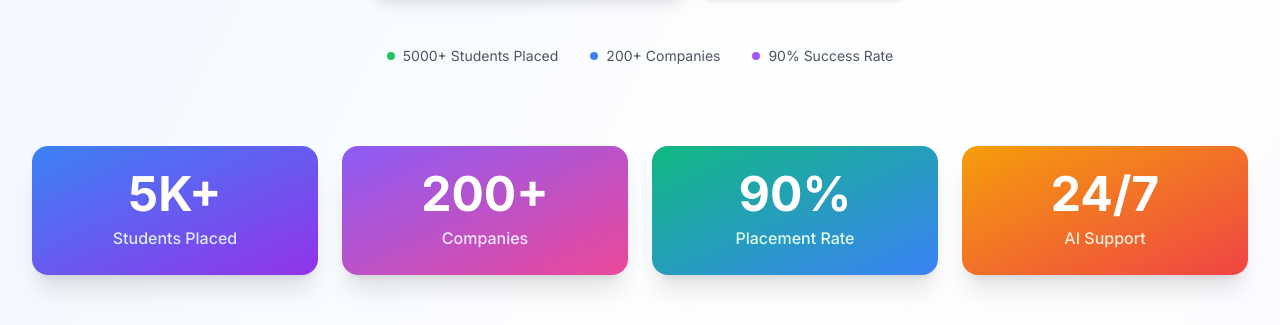
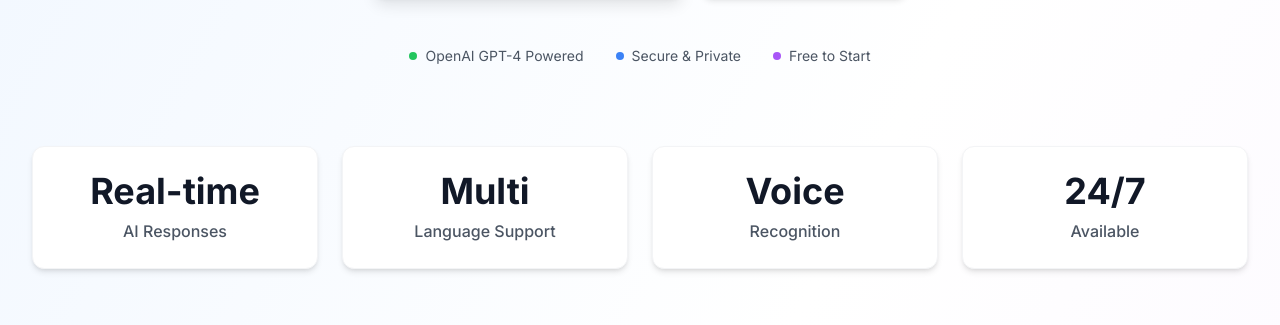
Before and after one commit to samarthchavda/AI-STUDENT-ASSISTANT, a React (Vite) app in the folder frontend/: page / in a window 1280 px wide. Shown: the part 594-919 px from the top of the page. Built offline with nearby package versions, Linux system fonts and the light colour scheme; no server answers.

Commit message:
Update HomePage with real data and ProfilePage with actual user activity stats

```diff
--- a/frontend/src/api/client.ts
+++ b/frontend/src/api/client.ts
@@ -200,4 +200,23 @@ export const userAPI = {
 
   updateProgress: (data: any) =>
     api.post('/user/progress', data),
+
+  getChatHistory: (limit: number = 50) =>
+    api.get(`/chat/history?limit=${limit}`),
+
+  getUserStats: async () => {
+    const history = await api.get('/chat/history?limit=1000')
+    const messages = history.data.history || []
+
+    // Calculate stats from chat history
+    const userMessages = messages.filter((m: any) => m.role === 'user')
+    const totalSessions = Math.ceil(userMessages.length / 10) // Approximate sessions
+
+    return {
+      chatSessions: totalSessions,
+      totalMessages: messages.length,
+      questionsAsked: userMessages.length,
+      lastActive: messages.length > 0 ? messages[0].timestamp : null
+    }
+  },
 }
--- a/frontend/src/pages/HomePage.tsx
+++ b/frontend/src/pages/HomePage.tsx
@@ -53,37 +53,37 @@ export default function HomePage() {
           {/* Trust Badges */}
           <div className="mt-12 flex items-center justify-center gap-8 flex-wrap text-sm text-gray-600">
             <div className="flex items-center gap-2">
-              <div className="w-2 h-2 bg-green-500 rounded-full animate-pulse"></div>
-              <span>5000+ Students Placed</span>
+              <div className="w-2 h-2 bg-green-500 rounded-full"></div>
+              <span>OpenAI GPT-4 Powered</span>
             </div>
             <div className="flex items-center gap-2">
-              <div className="w-2 h-2 bg-blue-500 rounded-full animate-pulse"></div>
-              <span>200+ Companies</span>
+              <div className="w-2 h-2 bg-blue-500 rounded-full"></div>
+              <span>Secure & Private</span>
             </div>
             <div className="flex items-center gap-2">
-              <div className="w-2 h-2 bg-purple-500 rounded-full animate-pulse"></div>
-              <span>90% Success Rate</span>
+              <div className="w-2 h-2 bg-purple-500 rounded-full"></div>
+              <span>Free to Start</span>
             </div>
           </div>
         </div>
 
         {/* Stats */}
         <div className="grid grid-cols-2 md:grid-cols-4 gap-6 mt-20">
-          <div className="stat-card text-center">
-            <div className="text-5xl font-bold mb-2">5K+</div>
-            <div className="text-blue-100 font-medium">Students Placed</div>
+          <div className="bg-white rounded-xl p-6 text-center shadow-md border border-gray-100">
+            <div className="text-4xl font-bold text-gray-900 mb-2">Real-time</div>
+            <div className="text-gray-600 font-medium">AI Responses</div>
           </div>
-          <div className="stat-card text-center" style={{background: 'linear-gradient(to bottom right, #8b5cf6, #ec4899)'}}>
-            <div className="text-5xl font-bold mb-2">200+</div>
-            <div className="text-purple-100 font-medium">Companies</div>
+          <div className="bg-white rounded-xl p-6 text-center shadow-md border border-gray-100">
+            <div className="text-4xl font-bold text-gray-900 mb-2">Multi</div>
+            <div className="text-gray-600 font-medium">Language Support</div>
           </div>
-          <div className="stat-card text-center" style={{background: 'linear-gradient(to bottom right, #10b981, #3b82f6)'}}>
-            <div className="text-5xl font-bold mb-2">90%</div>
-            <div className="text-green-100 font-medium">Placement Rate</div>
+          <div className="bg-white rounded-xl p-6 text-center shadow-md border border-gray-100">
+            <div className="text-4xl font-bold text-gray-900 mb-2">Voice</div>
+            <div className="text-gray-600 font-medium">Recognition</div>
           </div>
-          <div className="stat-card text-center" style={{background: 'linear-gradient(to bottom right, #f59e0b, #ef4444)'}}>
-            <div className="text-5xl font-bold mb-2">24/7</div>
-            <div className="text-orange-100 font-medium">AI Support</div>
+          <div className="bg-white rounded-xl p-6 text-center shadow-md border border-gray-100">
+            <div className="text-4xl font-bold text-gray-900 mb-2">24/7</div>
+            <div className="text-gray-600 font-medium">Available</div>
           </div>
         </div>
       </section>
--- a/frontend/src/pages/ProfilePage.tsx
+++ b/frontend/src/pages/ProfilePage.tsx
@@ -1,11 +1,37 @@
 import { User, Mail, Shield, CreditCard, LogOut, Edit } from 'lucide-react'
 import { useNavigate } from 'react-router-dom'
 import { useAppStore } from '../store/useAppStore'
+import { userAPI } from '../api/client'
+import { useState, useEffect } from 'react'
 import Header from '../components/Header'
 
 export default function ProfilePage() {
   const navigate = useNavigate()
   const { user, logout } = useAppStore()
+  const [stats, setStats] = useState({
+    chatSessions: 0,
+    totalMessages: 0,
+    questionsAsked: 0,
+    lastActive: null as string | null
+  })
+  const [loading, setLoading] = useState(true)
+
+  useEffect(() => {
+    const fetchStats = async () => {
+      try {
+        const userStats = await userAPI.getUserStats()
+        setStats(userStats)
+      } catch (error) {
+        console.error('Error fetching user stats:', error)
+      } finally {
+        setLoading(false)
+      }
+    }
+
+    if (user) {
+      fetchStats()
+    }
+  }, [user])
 
   const handleLogout = () => {
     logout()
@@ -115,24 +141,30 @@ export default function ProfilePage() {
         {/* Quick Stats */}
         <div className="bg-white rounded-2xl shadow-lg p-8 mb-8">
           <h2 className="text-2xl font-bold mb-6">Your Activity</h2>
+          {loading ? (
+            <div className="text-center py-8 text-gray-500">Loading your activity...</div>
+          ) : (
             <div className="grid grid-cols-2 md:grid-cols-4 gap-6">
               <div className="text-center">
-              <div className="text-3xl font-bold gradient-text mb-2">0</div>
+                <div className="text-3xl font-bold gradient-text mb-2">{stats.chatSessions}</div>
                 <div className="text-sm text-gray-600">Chat Sessions</div>
               </div>
               <div className="text-center">
-              <div className="text-3xl font-bold gradient-text mb-2">0</div>
-              <div className="text-sm text-gray-600">Questions Solved</div>
+                <div className="text-3xl font-bold gradient-text mb-2">{stats.totalMessages}</div>
+                <div className="text-sm text-gray-600">Total Messages</div>
               </div>
               <div className="text-center">
-              <div className="text-3xl font-bold gradient-text mb-2">0</div>
-              <div className="text-sm text-gray-600">Code Problems</div>
+                <div className="text-3xl font-bold gradient-text mb-2">{stats.questionsAsked}</div>
+                <div className="text-sm text-gray-600">Questions Asked</div>
               </div>
               <div className="text-center">
-              <div className="text-3xl font-bold gradient-text mb-2">0</div>
-              <div className="text-sm text-gray-600">Mock Interviews</div>
+                <div className="text-3xl font-bold gradient-text mb-2">
+                  {stats.lastActive ? 'Active' : 'New'}
+                </div>
+                <div className="text-sm text-gray-600">Status</div>
               </div>
             </div>
+          )}
         </div>
 
         {/* Actions */}
```
Lines whose indentation alone changed are shown as unchanged.
